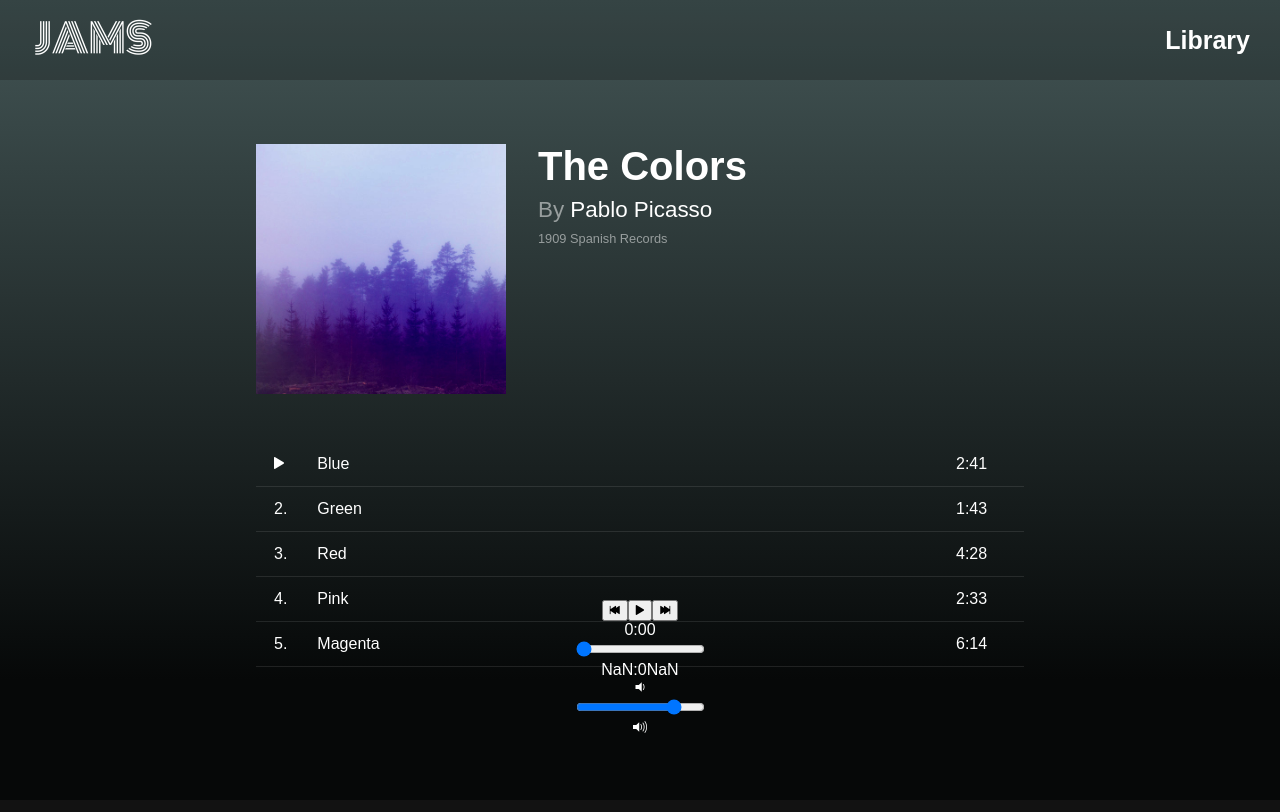
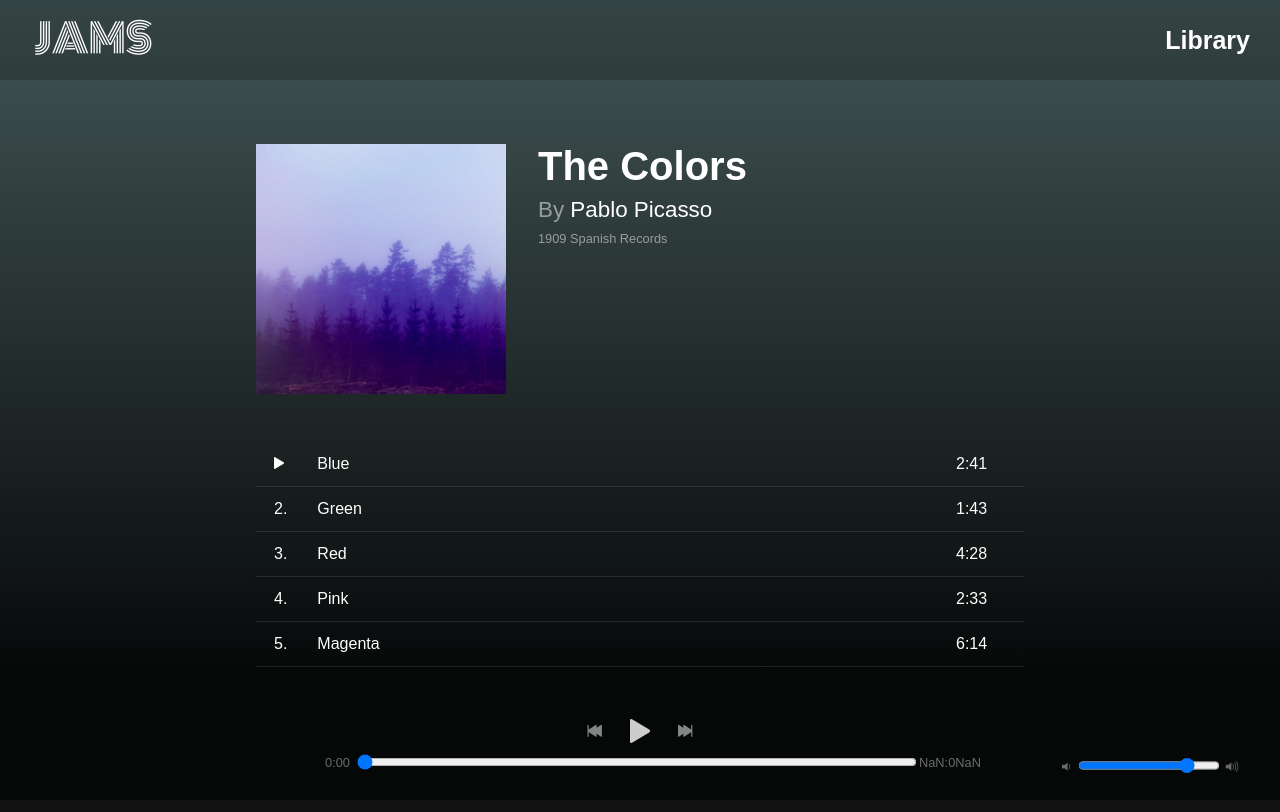
Before and after one commit to DamianRivas/bloc-jams-react, a React (Create React App) app: page /album/the-colors in a window 1280 px wide. Shown: the top 812 px of the page. Built offline with nearby package versions, Linux system fonts and the light colour scheme.

Commit message:
Style the player-bar component

```diff
--- a/src/App.css
+++ b/src/App.css
@@ -40,10 +40,3 @@ a {
 .libraryLink {
   margin-left: auto;
 }
-
-.player-bar {
-  bottom: 0;
-  height: 200px;
-  position: fixed;
-  width: 100%;
-}
--- a/src/components/PlayerBar.js
+++ b/src/components/PlayerBar.js
@@ -1,4 +1,5 @@
 import React, { Component } from 'react';
+import '../styles/player-bar.css';
 
 class PlayerBar extends Component {
   render() {
--- a/src/styles/player-bar.css
+++ b/src/styles/player-bar.css
@@ -0,0 +1,83 @@
+.player-bar {
+  bottom: 0;
+  height: 100px;
+  position: fixed;
+  width: 100%;
+}
+
+#buttons {
+  width: 300px;
+  margin: auto;
+  text-align: center;
+}
+
+#buttons button {
+  border: none;
+  background: none;
+  font-size: 1.2rem;
+  color: hsla(0, 0%, 100%, 0.5);
+  transition: all 0.2s ease;
+  cursor: pointer;
+}
+
+#buttons #play-pause {
+  color: hsla(0, 0%, 100%, .8);
+  font-size: 2rem;
+  margin: 0.5rem 1rem 0;
+  transform: translateY(0.3rem);
+}
+
+#buttons button:hover {
+  color: hsla(0, 0%, 100%, 1);
+}
+
+#buttons #play-pause:hover {
+  color: hsla(0, 0%, 100%, 1);
+}
+
+#time-control {
+  margin: 0.5rem auto;
+  max-width: 640px;
+  width: 50%;
+}
+
+#time-control div, #volume-control div {
+  font-size: 0.8rem;
+  color: hsla(0, 0%, 100%, 0.4);
+  width: 35px;
+  display: block;
+  float: left;
+  text-align: center;
+}
+
+#time-control input {
+  float: left;
+  width: calc(100% - 80px);
+  transform: translateY(-50%);
+}
+
+#volume-control {
+  position: absolute;
+  right: 2rem;
+  width: 15%;
+  transform: translateY(-30%);
+  top: 66%
+}
+
+#volume-control div {
+  font-size: 0.9rem;
+  width: 20px;
+}
+
+#volume-control input {
+  float: left;
+  width: calc(100% - 50px);
+  transform: translateY(-50%);
+}
+
+input[type=range] {
+  margin-top: 7px;
+  background: none;
+  color: rgb(196, 196, 196);
+  display: inline-block;
+}
```
